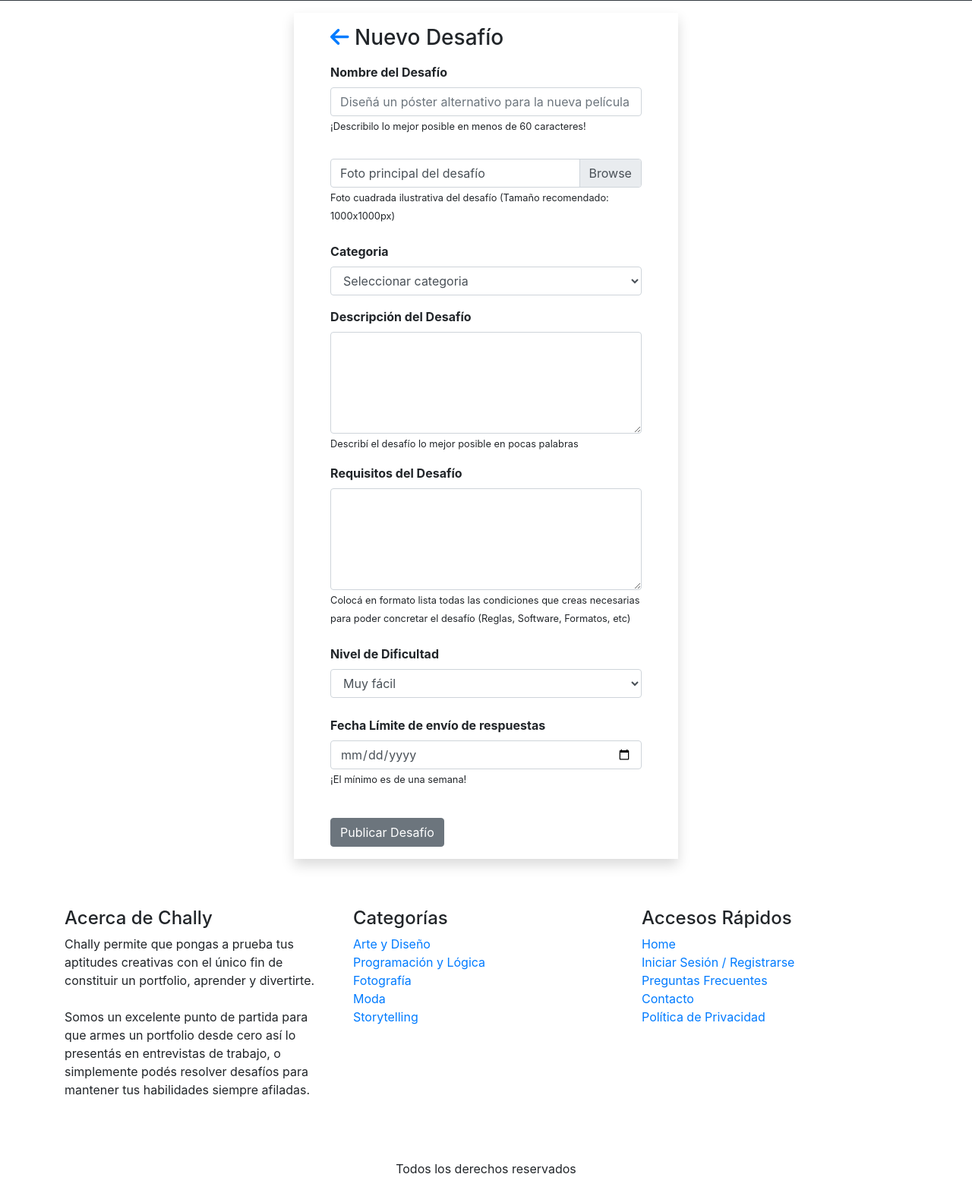
After one commit to FrancoFourmantin/LaravelChally, a Laravel app: page /desafio/crear in a window 1280 px wide. The commit adds this page. Shown: the part 325-1892 px from the top of the page at 76% size. Run offline with Laravel 8, Linux system fonts and the light colour scheme; style sheets or scripts are compiled from the project's sources; some libraries are stand-ins or nearby versions.

Commit message:
Ahora anda la subida de posteos xd

```diff
--- a/Chally/app/Http/Controllers/DesafioController.php
+++ b/Chally/app/Http/Controllers/DesafioController.php
@@ -3,6 +3,8 @@
 namespace App\Http\Controllers;
 
 use Illuminate\Http\Request;
+use Auth;
+use App\Desafio;
 
 class DesafioController extends Controller
 {
@@ -23,6 +25,7 @@ class DesafioController extends Controller
      */
     public function create()
     {
+        return view('desafio.crear');
         //
     }
 
@@ -34,7 +37,49 @@ class DesafioController extends Controller
      */
     public function store(Request $request)
     {
-        //
+
+        $mensajes = [
+            'required' => "Este campo :attribute es obligatorio",
+            'min' => "Necesitan haber minimo :min caracteres",
+            'max' => "El máximo es de :max caracteres",
+            'image' => "La imagen no es válida",
+            'size' => "La imagen supera el peso máximo de :size kb",
+            'numeric' => "El campo debe ser un número",
+            'date' => "La fecha no es válida"
+        ];
+
+        $reglas= [
+            'nombre' => 'required|min:20|max:70',
+            'imagen' => 'required|file|image|max:1024',
+            'id_categoria' => 'required|numeric',
+            'descripcion' => 'required|string|min:50',
+            'requisitos' => 'required|string|min:50',
+            'dificultad' => 'required|numeric',
+            'fecha_limite' => 'required|date|after:tomorrow',
+        ];
+
+        $request->validate($reglas,$mensajes);
+
+
+        $nuevoDesafio = new Desafio();
+        $nuevoDesafio->fecha_actualizacion=NULL;
+        $nuevoDesafio->nombre = $request->nombre;
+        $nombreImagenDesafio = time() . '.' . request()->imagen->getClientOriginalExtension();
+        $request->file('imagen')->move(public_path('desafios') , $nombreImagenDesafio);
+        $nuevoDesafio->imagen = $nombreImagenDesafio;
+        $nuevoDesafio->id_categoria = $request->categoria;
+        $nuevoDesafio->descripcion = $request->descripcion;
+        $nuevoDesafio->requisitos = $request->requisitos;
+        $nuevoDesafio->dificultad = $request->dificultad;
+        $nuevoDesafio->fecha_limite = $request->fecha_limite;
+
+        $nuevoDesafio->id_autor = Auth::user()->id_usuario;
+        $nuevoDesafio->fecha_creacion = date('Y-m-d');
+
+        $nuevoDesafio->save();
+
+        return redirect('/home/feed');
+
     }
 
     /**
--- /dev/null
+++ b/Chally/resources/views/desafio/crear.blade.php
@@ -0,0 +1,170 @@
+<?php
+
+/*
+session_start();
+require('funciones.php');
+$title = "Subir nuevo desafío";
+$usuario= Usuario::mantenerSesion();
+
+//Doble chequeo de si existe POST (tanto aqui como en la clase)
+if($_POST){
+    if(isset($_POST)){
+
+        //Validamos los campos con clase estatica validarCampos que retorna errores en caso de que los haya
+
+        $errores = Desafio::validarCampos();
+
+        //var_dump($errores);
+        //Si no existen errores pasamos a crear la clase
+        if(!$errores){
+            //echo "No encontre erroes";
+            $newDesafio = new Desafio;
+            $newDesafio->setNombre($_POST['name']);
+            $newDesafio->setDescripcion($_POST['descripcion']);
+            $newDesafio->setDificultad($_POST['dificultad']);
+            $newDesafio->setFecha_creacion(date('Y-m-d'));
+            $newDesafio->setFecha_limite($_POST['fechaLimite']);
+            $newDesafio->setId_autor($usuario['id_usuario']);
+            $newDesafio->setRequisitos($_POST['requisitos']);
+            $newDesafio->setId_categoria($_POST['categoria']);
+            $newDesafio->setId_respuesta_ganadora(null);
+            $newDesafio->setImagen(Desafio::archivarImagen());  //Esto devuelve el nombre de la imagen que es lo que tenemos que guardar en la DB
+            $seGuardoEnDb = $newDesafio->guardarEnDB();
+            header( 'location:feed.php' );
+
+            //header('location:feed.php');exit;
+        }
+
+            //var_dump($errores) ;
+    }
+}
+include("include/head.php"); */
+?>
+
+
+@extends('layouts/plantilla-header')
+@section('title' , 'Crear posteo')
+@section('clases-body' , 'animated fadeIn')
+
+@section('main')
+
+    <div class="bg-gris">
+
+
+        <section class="container-fluid px-5">
+            <div class="row d-flex align-items-center justify-content-center  flex-wrap">
+
+
+
+                <div class="col-12 col-sm-12 col-md-8 col-lg-5 shadow contacto-form px-5 py-3 d-flex flex-column my-3">
+                    <h3 class="color-verde text-left mb-3 mx-0"><a href="feed.php"><i class="fas fa-arrow-left color-verde"></i></a> Nuevo Desafío</h3>
+                    <form class="w-100 needs-validation" method="POST" action="crear" enctype="multipart/form-data">
+                        @csrf
+
+                        <div class="form-row">
+
+                            <div class="col-12  mb-0 mb-md-4 ">
+
+
+
+                                <div class="form-group">
+                                    <label class="font-weight-bold" for="inputName">Nombre del Desafío</label>
+                                    <input type="text" class="form-control" name="nombre" id="inputName" value="{{old('nombre')}}" placeholder="Diseñá un póster alternativo para la nueva película '1917' ">
+                                    <small>¡Describilo lo mejor posible en menos de 60 caracteres!</small>
+                                    <small class="text-danger"> @error ('nombre') {{$message}} @enderror </small>
+                                </div>
+
+
+                                <div class="custom-file form-group my-3">
+                                    <label class="custom-file-label" for="inputGroupFile01">Foto principal del desafío</label>
+                                    <input type="file" id="inputGroupFile01" class="custom-file-input" name="imagen" aria-describedby="inputGroupFileAddon01" value="{{old('imagen')}}">
+                                    <small>Foto cuadrada ilustrativa del desafío (Tamaño recomendado: 1000x1000px)</small>
+                                    <small class="text-danger"> @error ('imagen') {{$message}} @enderror </small>
+                                </div>
+
+
+                                <div class="form-group mt-4">
+                                        <label for="dificultad" class="font-weight-bold">Categoria</label>
+                                        <select class="form-control" name="id_categoria" id="categoria">
+                                             <option value="0" {{ old('dificultad') == "0" ? "selected" : ""}}>Seleccionar categoria</option>
+                                            <option value="1" {{ old('dificultad') == "1" ? "selected" : ""}}>Diseño y Programacion</option>
+                                            <option value="2" {{ old('dificultad') == "2" ? "selected" : ""}}>Fotografia</option>
+                                            <option value="3" {{ old('dificultad') == "3" ? "selected" : ""}}>Programacion y Logica</option>
+                                        </select>
+                                        <??>
+                                    </div>
+                                    <small class="text-danger"> @error ('id_categoria') {{$message}} @enderror </small>
+
+                                <div class="form-group">
+                                    <label for="descripcion" class="font-weight-bold">Descripción del Desafío</label>
+                                    <textarea class="form-control" name="descripcion" id="descripcion" rows="5" >{{old('descripcion')}}</textarea>
+                                    <small>Describí el desafío lo mejor posible en pocas palabras</small>
+                                    <small class="text-danger"> @error ('descripcion') {{$message}} @enderror </small>
+
+                                </div>
+
+                                <div class="form-group">
+                                    <label for="requisitos" class="font-weight-bold">Requisitos del Desafío</label>
+                                    <textarea class="form-control" name="requisitos" id="requisitos" rows="5" >{{old('requisitos')}}</textarea>
+                                    <small>Colocá en formato lista todas las condiciones que creas necesarias para poder concretar el desafío (Reglas, Software, Formatos, etc)</small>
+                                    <small class="text-danger"> @error ('requisitos') {{$message}} @enderror </small>
+
+                                </div>
+
+
+                                <div class="form-group mt-4">
+                                    <label for="dificultad" class="font-weight-bold">Nivel de Dificultad</label>
+                                    <select class="form-control" name="dificultad" id="dificultad">
+                                        <option value="1" {{ old('dificultad') == "1" ? "selected" : ""}}  >Muy fácil</option>
+                                        <option value="2" {{ old('dificultad') == "2" ? "selected" : ""}}>Fácil</option>
+                                        <option value="3" {{ old('dificultad') == "3" ? "selected" : ""}}>Intermedio</option>
+                                        <option value="4" {{ old('dificultad') == "4" ? "selected" : ""}} >Difícil</option>
+                                        <option value="5" {{ old('dificultad') == "5" ? "selected" : ""}}>Experto</option>
+                                    </select>
+                                </div>
+                                <small class="text-danger"> @error ('dificultad') {{$message}} @enderror </small>
+
+
+                                <div class="form-group mt-4">
+                                    <label class="font-weight-bold" for="fechaLimite">Fecha Límite de envío de respuestas</label>
+                                    <input type="date" class="form-control" name="fecha_limite" id="fechaLimite" placeholder="" value="{{ old ('fechalimite')}}">
+                                    <small>¡El mínimo es de una semana!</small>
+                                    <small class="text-danger"> @error ('fechalimite') {{$message}} @enderror </small>
+
+                                </div>
+
+
+
+
+                            </div>
+
+
+
+
+
+
+
+
+
+                            <div class="col-6 col-sm-6 col-md-6 col-lg-12 ">
+                                <!--
+                                    <button class="btn btn-secondary float-right     mt-1" type="submit">Registrarse</button>
+                                -->
+                                <div class="col-12 d-flex justify-content-between m-0 p-0">
+
+                                    <button type="submit" class="btn btn-secondary">
+                                        Publicar Desafío
+                                    </button>
+                                </div>
+
+
+                            </div>
+                    </form>
+                </div>
+            </div>
+
+        </section>
+
+    </div>
+
+@endsection
--- a/Chally/resources/views/layouts/plantilla-header.blade.php
+++ b/Chally/resources/views/layouts/plantilla-header.blade.php
@@ -28,7 +28,7 @@
 
 
                 <li class="nav-item" id="post-cta">
-                    <a class="nav-link" href="/crear-posteo"><i class="fas fa-plus"></i> &nbsp; Crear Desafío</a>
+                    <a class="nav-link" href="/desafio/crear"><i class="fas fa-plus"></i> &nbsp; Crear Desafío</a>
                 </li>
 
                 <li class="nav-item">
--- a/Chally/routes/web.php
+++ b/Chally/routes/web.php
@@ -46,7 +46,13 @@ Route::get('/', function () {
 
  /**
  *
- * Rutas de Posteos
+ * Rutas de Posteos */
+
+ Route::get('/desafio/crear','DesafioController@create');
+ Route::post('/desafio/crear','DesafioController@store');
+
+ /*
+ *
  *
  */
 
```
Also changed, not shown: Chally/app/Desafio.php (+8 -0 lines), Chally/public/desafios/1583178999.jpg (added), Chally/public/desafios/1583179107.jpg (added), Chally/public/desafios/1583179280.jpg (added), Chally/public/desafios/1583179347.jpg (added), Chally/public/desafios/1583179425.jpg (added), Chally/public/desafios/1583179565.jpg (added), 1 other file.
